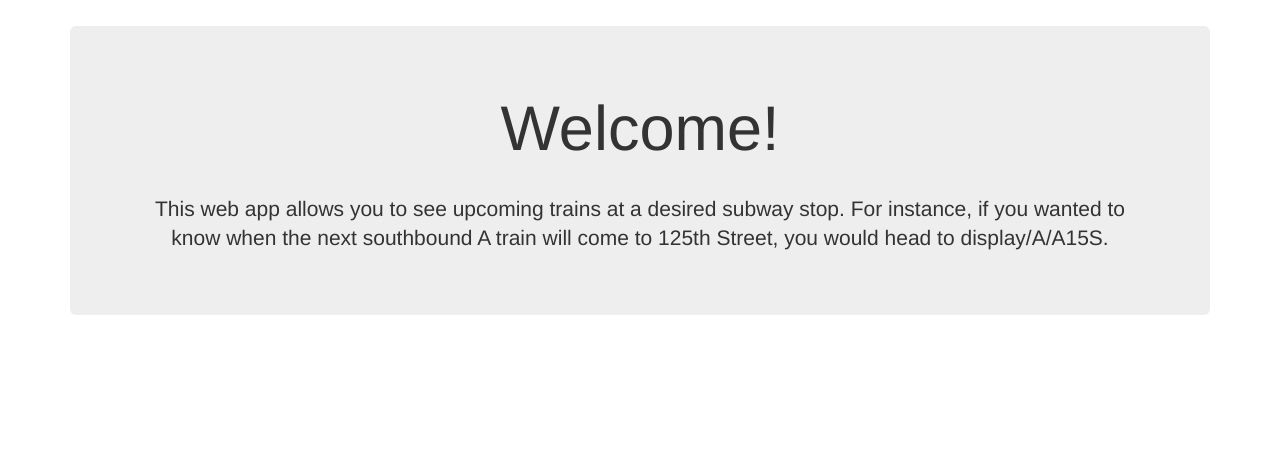
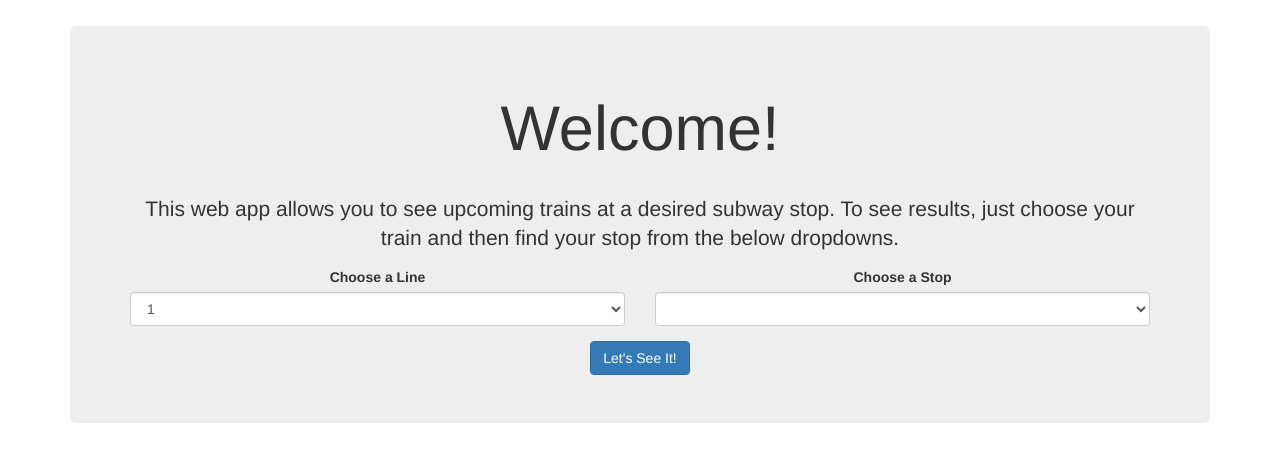
Before and after one commit to hkuffel/subway-tracker, a Flask app: page / in a window 1280 px wide. Shown: the part 199-661 px from the top of the page. Run offline with Flask 2, Linux system fonts and the light colour scheme; lists and menus that the app fills with data are empty; parts of the project's set-up code (start-up, migrations or seed data) failed here and were passed over; some libraries are stand-ins or nearby versions.

Commit message:
add ability for user to choose line and stop

```diff
--- a/subway.py
+++ b/subway.py
@@ -7,7 +7,7 @@ from datetime import datetime
 import pytz
 
 import pymongo
-from flask import Flask, render_template, request
+from flask import Flask, render_template, request, jsonify
 
 from google.transit import gtfs_realtime_pb2
 from protobuf_to_dict import protobuf_to_dict
@@ -18,9 +18,8 @@ app = Flask(__name__)
 
 # Creating dictionary to map stop ids to the station name
 df = pd.read_csv('stops.csv')[['stop_id', 'stop_name', 'stop_lat', 'stop_lon', 'location_type', 'parent_station']]
-stops = {}
-for i in range(len(df)):
-    stops[df.at[i, 'stop_id']] = df.at[i, 'stop_name']
+stop_pairs = zip(df['stop_id'], df['stop_name'])
+stops = dict(stop_pairs)
 
 # Dict mapping subway lines to the proper url suffix
 lines = {'1': '1', '2': '1', '3': '1', '4': '1', '5': '1', '6': '1',
@@ -135,14 +134,27 @@ def find(tl, stop):
 
 @app.route('/')
 def index():
-    return render_template('index.html')
+    return render_template('index.html', lines=lines, stops=stops)
 
-@app.route('/<line>/<stop>')
-def display(line, stop):
-    station = stops[stop]
-    trips = collect(refresh(lines[line]))
-    trains = find(trips, stop)
-    return render_template('results.html', trains=trains, station=station, line=line, stop=stop)
+# @app.route('/display')
+# def display_from_dropdown():
+#     line = request.form.get()
+#     station = stops[stop]
+#     trips = collect(refresh(lines[line]))
+#     trains = find(trips, stop)
+#     return render_template('results.html', trains=trains, station=station, line=line, stop=stop)
+
+@app.route('/display')
+def display():
+    try:
+        line = request.args.get('line', type=str)
+        stop = request.args.get('stop', type=str)
+        station = stops[stop]
+        trips = collect(refresh(lines[line]))
+        trains = find(trips, stop)
+        return jsonify({'data': render_template('trainfeed.html', trains=trains, stop=stop, station=station)})
+    except Exception as e:
+        return str(e)
 
 if __name__ == "__main__":
     app.run(debug=True)
--- a/templates/index.html
+++ b/templates/index.html
@@ -18,12 +18,57 @@
       <div class="jumbotron jumbotron-fluid">
           <div class="container">
               <h1 class="display-4">Welcome!</h1><br>
-              <p class="lead">This web app allows you to see upcoming trains at a desired subway stop. For instance, if you
-                wanted to know when the next southbound A train will come to 125th Street, you would head to display/A/A15S.
+              <p class="lead">This web app allows you to see upcoming trains at a desired subway stop. To see results,
+                just choose your train and then find your stop from the below dropdowns.
               </p>
           </div>
+        <div class="row">
+          <div class="col-md-6 col-sm-12">
+            <div class="form-group">
+              <label for="exampleFormControlSelect1">Choose a Line</label>
+              <select class="form-control" id="lineform">
+                {% for line in lines %}
+                  <option>{{ line }}</option>
+                  {% endfor %}
+              </select>
+            </div>
+          </div>
+          <div class="col-md-6 col-sm-12">
+            <div class="form-group">
+              <label for="exampleFormControlSelect1">Choose a Stop</label>
+              <select class="form-control" id="stopform">
+                {% for stop in stops %}
+                  {% if 'N' in stop %}
+                    <option value="{{ stop }}">{{ stops[stop] }} Northbound</option>
+                  {% elif 'S' in stop %}
+                    <option value="{{ stop }}">{{ stops[stop] }} Southbound</option>
+                  {% endif %}
+                {% endfor %}
+              </select>
+            </div>
+          </div>
+        </div>
+        <a class="btn btn-primary" href="#" id="process_input" role="button">Let's See It!</a>
       </div>
     </div>
+    <div class="container text-left">
+      <div id="trainfeed"></div>
+    </div>
+    </div>
+    <script
+  src="https://code.jquery.com/jquery-3.2.1.min.js"
+  integrity="sha256-hwg4gsxgFZhOsEEamdOYGBf13FyQuiTwlAQgxVSNgt4="
+  crossorigin="anonymous"></script>
+  <script type=text/javascript>
+      $('a#process_input').click(function() {
+      $.getJSON('/display', {
+        line: $( "#lineform" ).val(),
+        stop: $( "#stopform" ).val()
+      }, function(result) {
+          $("div#trainfeed").prepend(result.data);
+        });
+      });
+  </script>
 </body>
 
 </html>
```
Also changed, not shown: templates/results.html (deleted, +0 -42 lines), templates/trainfeed.html (added, +12 -0 lines).
